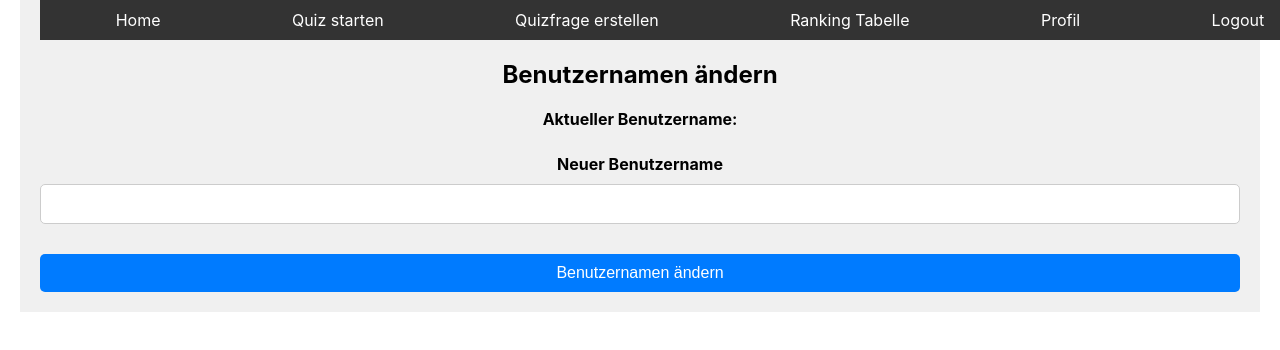
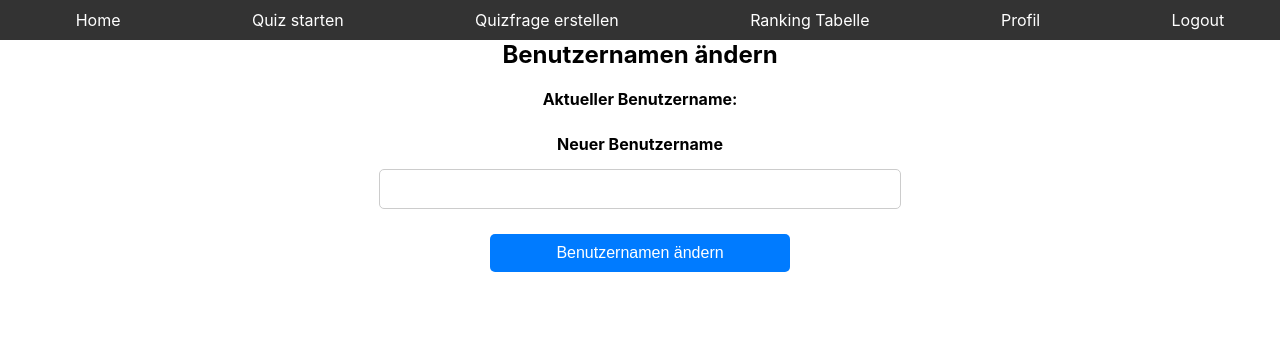
Before and after one commit to Projekt-IU/Projekt, a React (Create React App) app: page /ChangeUsername in a window 1280 px wide. Shown: the top 350 px of the page. Built offline with nearby package versions, Linux system fonts and the light colour scheme.

Commit message:
css Updates

```diff
--- a/src/components/ChangePassword.js
+++ b/src/components/ChangePassword.js
@@ -60,7 +60,10 @@ const ChangePassword = () => {
     };
 
     return (
-        <div className="container">
+        <div>
+            <NavigationBar/>
+
+        <div className="changepw-container">
             <NavigationBar/>
             <h1>Passwort ändern</h1>
             <form onSubmit={handleSubmit}>
@@ -100,6 +103,7 @@ const ChangePassword = () => {
                 <button type="submit">Passwort ändern</button>
             </form>
         </div>
+        </div>
     );
 };
 
--- a/src/components/ChangeUsername.js
+++ b/src/components/ChangeUsername.js
@@ -55,8 +55,9 @@ const ChangeUsername = () => {
     };
 
     return (
-        <div className="container">
+        <div>
             <NavigationBar/>
+        <div className="changeusername-container">
             <h1>Benutzernamen ändern</h1>
             <form onSubmit={handleSubmit}>
                 <div className="form-group">
@@ -77,6 +78,7 @@ const ChangeUsername = () => {
                 <button type="submit">Benutzernamen ändern</button>
             </form>
         </div>
+        </div>
     );
 };
 
--- a/src/components/FragenErstellen.js
+++ b/src/components/FragenErstellen.js
@@ -151,9 +151,9 @@ class FragenErstellen extends Component {
                                 onChange={this.handleChange}
                                 >
                             <option value="">Bitte auswählen:</option>
-                            <option value="Datenbanken">Informatik</option>
-                            <option value="Mathematik">Wirtschaftsinformatik</option>
-                            <option value="Statistik">Medieninformatik</option>
+                            <option value="Datenbanken">Datenbanken</option>
+                            <option value="Mathematik">Mathematik</option>
+                            <option value="Statistik">Statistik</option>
                         </select>
 
                         </div>
--- a/src/components/Login.js
+++ b/src/components/Login.js
@@ -80,7 +80,7 @@ class Login extends Component {
 
     render() {
         if (this.state.loggedIn) {
-            return <Navigate to="/FragenErstellen" />;
+            return <Navigate to="/Profile" />;
         }
 
         return (
--- a/src/components/Profile.js
+++ b/src/components/Profile.js
@@ -83,14 +83,12 @@ const Profile = () => {
 
         if (confirmDelete) {
             try {
-                // Ersetze 'YOUR_API_ENDPOINT' durch den tatsächlichen API-Endpunkt auf deinem Backend.
+                // Schnittstelle zu SpringBoot
                 const apiEndpoint = 'http://localhost:8080/api/dropUser';
 
                 const response = await axios.post(apiEndpoint, {
                     username: User.username, // Verwende den aktuellen Benutzernamen
-                    password: User.password,
-                    //anfrageID: 0,
-                    //anfrageName: ""
+                    password: User.password
                 });
 
                 if (response.status === 200) {
@@ -109,8 +107,11 @@ const Profile = () => {
     };
 
     return (
+        <div>
+            <NavigationBar/>
+
             <div className="container emp-profile">
-            <NavigationBar/>
+
                 <h1>Dein Profil</h1>
                 <div className="profile-details">
                     <div className="profile-info">
@@ -183,6 +184,7 @@ const Profile = () => {
                     </button>
                 </div>
             </div>
+        </div>
     );
 };
 
--- a/src/components/Quiz.js
+++ b/src/components/Quiz.js
@@ -132,22 +132,23 @@ const Quiz = () => {
 
         return (
             <div>
-                <NavigationBar />
+                <NavigationBar/>
+
                 <div className="content-container">
                     <h2>Quizfrage {currentQuestion + 1}</h2>
                     <div className={questionBoxClass}>
                         <h1 className={"Frage"}>{question.frage}</h1>
                     </div>
-                    <div className="answer-button-container">
+                    <div className="answer-button-container1">
                         <button className={answerButtonClass} onClick={() => checkAnswer(1)}>{question.antwortEins}</button>
                         <button className={answerButtonClass} onClick={() => checkAnswer(2)}>{question.antwortZwei}</button>
                     </div>
-                    <div className="answer-button-container">
+                    <div className="answer-button-container2">
                         <button className={answerButtonClass} onClick={() => checkAnswer(3)}>{question.antwortDrei}</button>
                         <button className={answerButtonClass} onClick={() => checkAnswer(4)}>{question.antwortVier}</button>
                     </div>
                     {feedback && <p>{feedback}</p>}
-                    <button className={'next-question'} onClick={moveToNextQuestion}>
+                    <button className={'next-button'} onClick={moveToNextQuestion}>
                         {currentQuestion + 1 === 10 ? 'Quiz beenden' : 'Nächste Frage'}
                     </button>
                 </div>
--- a/src/components/QuizSelection.js
+++ b/src/components/QuizSelection.js
@@ -13,13 +13,16 @@ const QuizSelection = () => {
     };
 
     return (
+        <div>
+            <NavigationBar/>
         <div className="quiz-selection-container">
-            <NavigationBar/>
+
             <h1 className="quiz-selection-title">Wähle ein Quiz-Modul</h1>
             <button className="quiz-selection-button" onClick={() => handleQuizStart('Mathematik')}>Mathematik</button>
             <button className="quiz-selection-button" onClick={() => handleQuizStart('Statistik')}>Statistik</button>
             <button className="quiz-selection-button" onClick={() => handleQuizStart('Datenbanken')}>Datenbanken</button>
         </div>
+        </div>
     );
 };
 
--- a/src/components/styles/ChangePassword.css
+++ b/src/components/styles/ChangePassword.css
@@ -1,10 +1,10 @@
-.container {
-    max-width: 1200px;
+.changepw-container {
+    max-width: 600px;
     margin: 0 auto;
     padding: 20px;
 }
 
-h1 {
+.changepw-container h1 {
     font-size: 24px;
     margin-bottom: 20px;
     text-align: center; /* Zentriert den Titel */
@@ -41,8 +41,8 @@ input[type="password"] {
     text-align: center; /* Zentriert die Fehlermeldung */
 }
 
-button[type="submit"] {
-    width: 100%; /* Nimmt die volle Breite ein */
+.changepw-container button[type="submit"] {
+    width: 45%; /* Nimmt die volle Breite ein */
     padding: 10px;
     font-size: 16px;
     background-color: #007BFF;
@@ -53,6 +53,6 @@ button[type="submit"] {
     margin-top: 10px; /* Abstand zum vorherigen Element */
 }
 
-button[type="submit"]:hover {
-    background-color: #0056b3;
+.changepw-container button[type="submit"]:hover {
+    background-color: #001693;
 }
--- a/src/components/styles/ChangeUsername.css
+++ b/src/components/styles/ChangeUsername.css
@@ -5,7 +5,7 @@
     padding: 20px;
 }
 
-h1 {
+.changeusername-container h1 {
     font-size: 24px;
     margin-bottom: 20px;
     text-align: center; /* Zentriert den Titel */
@@ -17,18 +17,30 @@ h1 {
     margin-bottom: 20px;
 }
 
-label {
+.changeusername-container label {
     font-weight: bold;
     margin-bottom: 5px;
 }
 
-input[type="text"],
-input[type="password"] {
+input[type="text"] {
+    width: 500px;
+    align-self: center;
     padding: 10px;
     font-size: 16px;
     border: 1px solid #ccc;
     border-radius: 5px;
-    margin-top: 5px; /* Abstand zum Text */
+    margin-top: 10px;
+}
+
+
+input[type="password"] {
+    width: 500px;
+    align-self: center;
+    padding: 10px;
+    font-size: 16px;
+    border: 1px solid #ccc;
+    border-radius: 5px;
+    margin-top: 5px;
 }
 
 .success-message {
@@ -44,7 +56,7 @@ input[type="password"] {
 }
 
 button[type="submit"] {
-    width: 100%; /* Nimmt die volle Breite ein */
+    width: 300px;
     padding: 10px;
     font-size: 16px;
     background-color: #007BFF;
@@ -52,7 +64,7 @@ button[type="submit"] {
     border: none;
     border-radius: 5px;
     cursor: pointer;
-    margin-top: 10px; /* Abstand zum vorherigen Element */
+    margin-top: 5px; /* Abstand zum vorherigen Element */
 }
 
 button[type="submit"]:hover {
--- a/src/components/styles/FragenErstellen.css
+++ b/src/components/styles/FragenErstellen.css
@@ -18,7 +18,7 @@
 /* Label Stil */
 .fragen-box label {
     display:inline-block;
-    margin-right: 10px;
+    margin-right: 20px;
 
     width: 20%;
 
```
Also changed, not shown: src/components/styles/Quiz.css (+28 -20 lines). Lines whose indentation alone changed are shown as unchanged.
